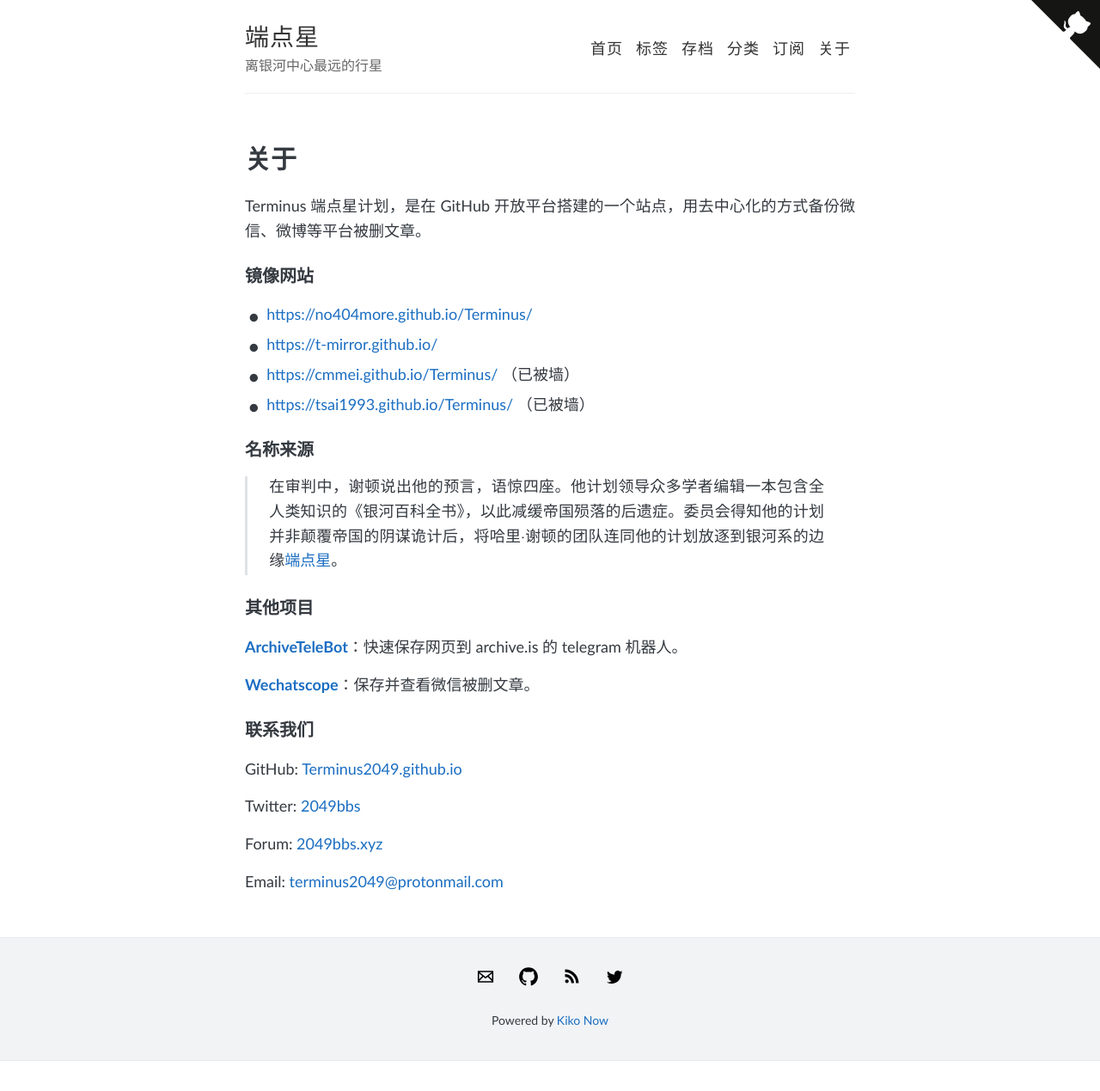
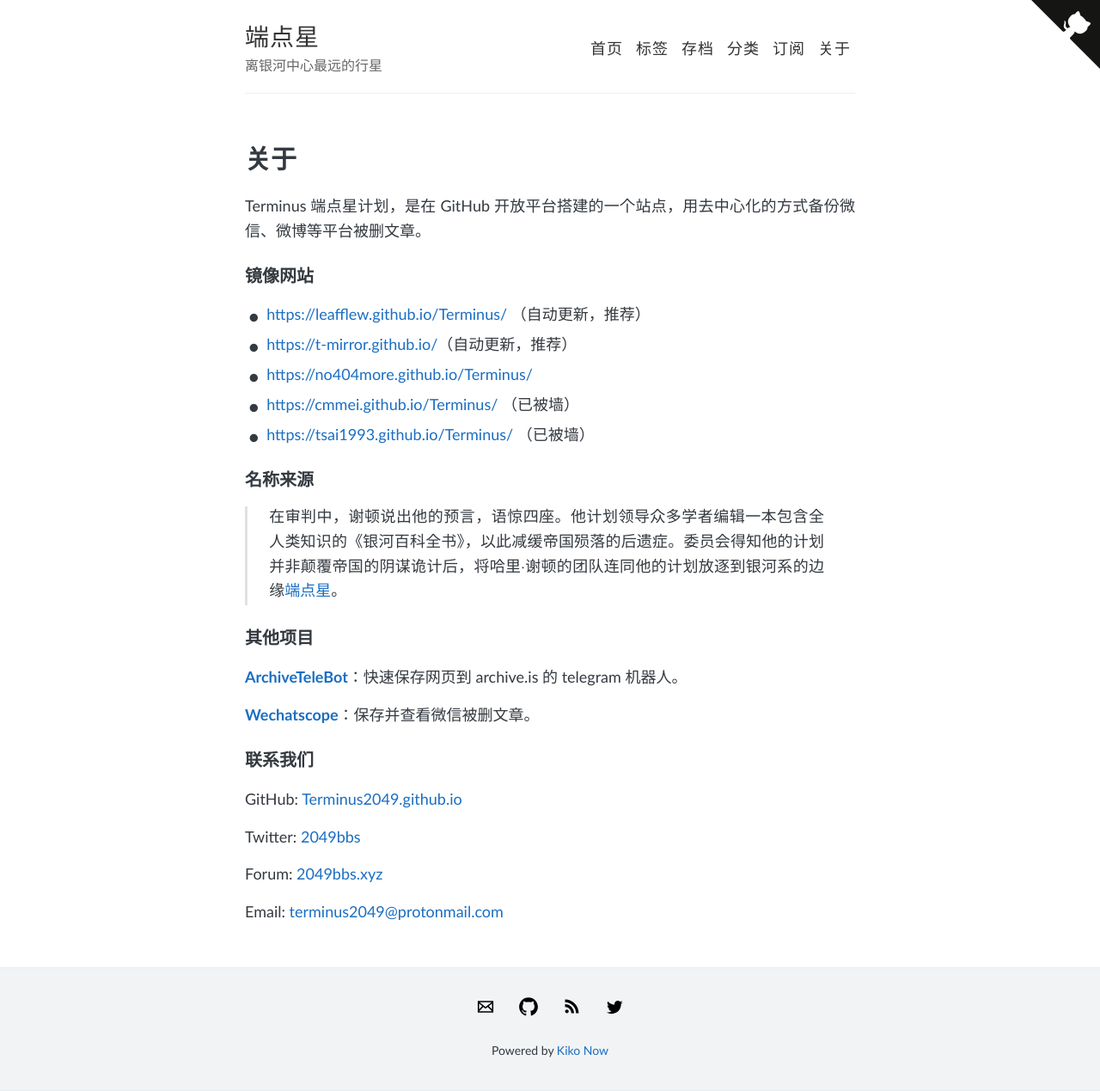
Before and after one commit to Terminus2049/Terminus2049.github.io, a Jekyll site: the page built from about.html, in a window 1280 px wide. Shown: the whole page at 86% size. Built offline with Jekyll 4.4.1, drawn with Linux system fonts in a browser that asks for light colours; before the commit the page ends 1234 px from its top, so only the background shows below that.

Commit message:
添加镜像网站

```diff
--- a/about.html
+++ b/about.html
@@ -13,8 +13,9 @@
 <h3>镜像网站</h3>
 
 <ul>
+  <li><a href="https://leafflew.github.io/Terminus/">https://leafflew.github.io/Terminus/</a> （自动更新，推荐）</li>
+  <li><a href="https://t-mirror.github.io/">https://t-mirror.github.io/</a>（自动更新，推荐）</li>
   <li><a href="https://no404more.github.io/Terminus/">https://no404more.github.io/Terminus/</a> </li>
-  <li><a href="https://t-mirror.github.io/">https://t-mirror.github.io/</a> </li>
   <li><a href="https://cmmei.github.io/Terminus/">https://cmmei.github.io/Terminus/</a> （已被墙）</li>
   <li><a href="https://tsai1993.github.io/Terminus/">https://tsai1993.github.io/Terminus/</a> （已被墙）</li>
 </ul>
```
Also changed, not shown: README.md.
